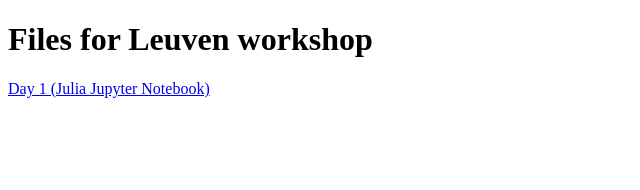
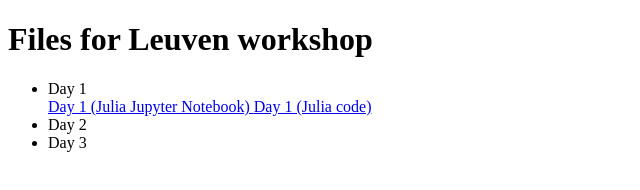
Before and after one commit to gaston-mullin/kuleuven-code, a plain HTML site: page teaching.html in a window 1280 px wide. Shown: the whole page, without its empty margins (0-640 px from the left). Drawn offline with Linux system fonts and the light colour scheme.

Commit message:
Update teaching.html

```diff
--- a/teaching.html
+++ b/teaching.html
@@ -2,6 +2,12 @@
 <html>
 <body>
 <h1>Files for Leuven workshop</h1>
+ <ul>
+  <li>Day 1</li>
 <a href="https://github.com/gmullin-tiu/gmullin-tiu.github.io/blob/6f87cf11ef138d6b8d5865600a80931f1120408f/Day1%20-%20BusEngine.ipynb" download>Day 1 (Julia Jupyter Notebook) </a>
+<a href="https://github.com/gmullin-tiu/gmullin-tiu.github.io/blob/93b512a1dcdb218f08df22b638f6c9fe51185f7a/Day%201%20-%20BusEngine.jl" download>Day 1 (Julia code) </a>
+  <li>Day 2</li>
+  <li>Day 3</li>
+</ul>
 </body>
 </html>
```
